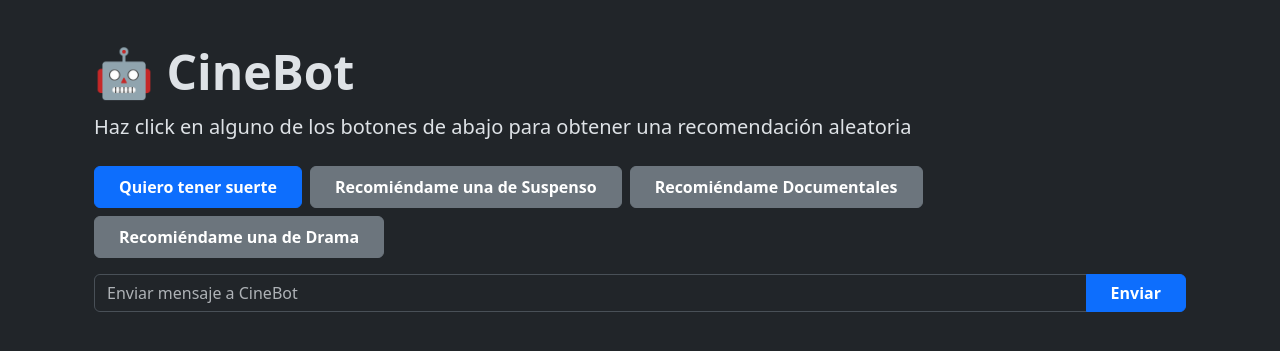
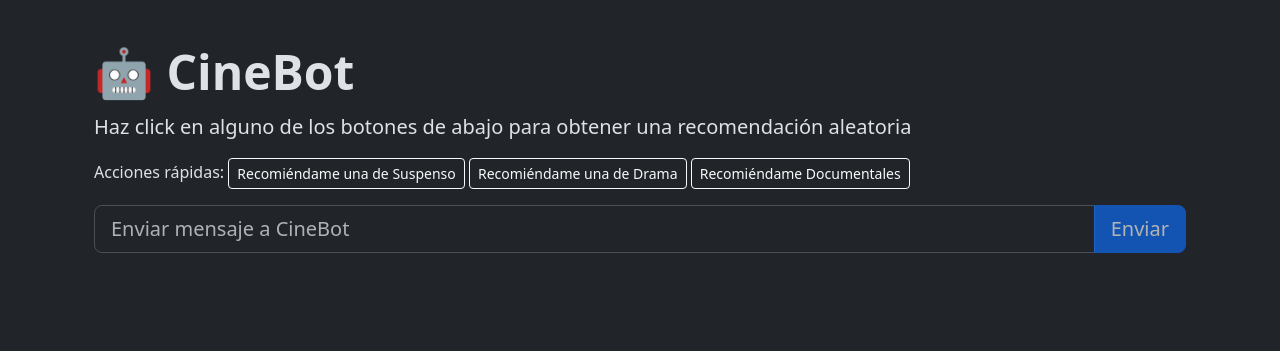
Before and after one commit to crgonzalezf/Tarea1, a Flask app: template templates/chat.html in a window 1280 px wide. Shown: the top 351 px of the page. Run offline with Flask 3, Linux system fonts and the light colour scheme; the template is opened without the code that fills it, so the values that code supplies are empty; parts of the project's set-up code (start-up, migrations or seed data) failed here and were passed over; some libraries are stand-ins or nearby versions.

Commit message:
Update chat.html

```diff
--- a/templates/chat.html
+++ b/templates/chat.html
@@ -29,27 +29,23 @@
             {% endfor %}
         </div>
 
-        <form method="POST" class="mt-4">
-            <div class="d-flex flex-wrap gap-2">
-                <input type="submit" name="intent" value="Quiero tener suerte" class="btn btn-primary px-4 py-2 fw-bold"/>
-                <input type="submit" name="intent" value="Recomiéndame una de Suspenso" class="btn btn-secondary px-4 py-2 fw-bold"/>
-                <input type="submit" name="intent" value="Recomiéndame Documentales" class="btn btn-secondary px-4 py-2 fw-bold"/>
-                <input type="submit" name="intent" value="Recomiéndame una de Drama" class="btn btn-secondary px-4 py-2 fw-bold"/>
+         <form method="POST">
+            <input type="hidden" name="csrf_token" value="{{ csrf_token() }}"/>
+            <div class="mb-3">
+                <span>Acciones rápidas:</span>
+                <input type="submit" class="btn btn-sm btn-outline-light" name="message" value="Recomiéndame una de Suspenso"/>
+                <input type="submit" class="btn btn-sm btn-outline-light" name="message" value="Recomiéndame una de Drama"/>
+                <input type="submit" class="btn btn-sm btn-outline-light" name="message" value="Recomiéndame Documentales"/>
             </div>
         </form>
-
-        <form method="POST" class="mt-3">
-            <div class="input-group">
-                <input name="message" required class="form-control" placeholder="Enviar mensaje a CineBot" aria-label="Tu mensaje" aria-describedby="send-message">
-                <button type="submit" class="btn btn-primary fw-bold px-4" name="intent" value="Enviar">Enviar</button>
+        <form method="POST">
+            <input type="hidden" name="csrf_token" value="{{ csrf_token() }}"/>
+            <div class="input-group mb-3">
+                <input id="message" name="message" required="required" class="form-control form-control-lg" placeholder="Enviar mensaje a CineBot" aria-label="Tu mensaje" aria-describedby="send-message"/>
+                <input type="submit" class="btn btn-primary btn-lg disabled" id="send-message" name="intent" value="Enviar"/>
             </div>
         </form>
+    </div>
 
-        {% if recommendation %}
-            <div class="mt-4 p-3 bg-light rounded shadow-sm">
-                <h2 class="fw-bold text-primary">Recomendación</h2>
-                <p class="text-dark">{{ recommendation }}</p>
-            </div>
-        {% endif %}
-    </div>
+    <script src="{{ url_for('static', filename='js/chat.js') }}"></script>
 {% endblock %}
```
